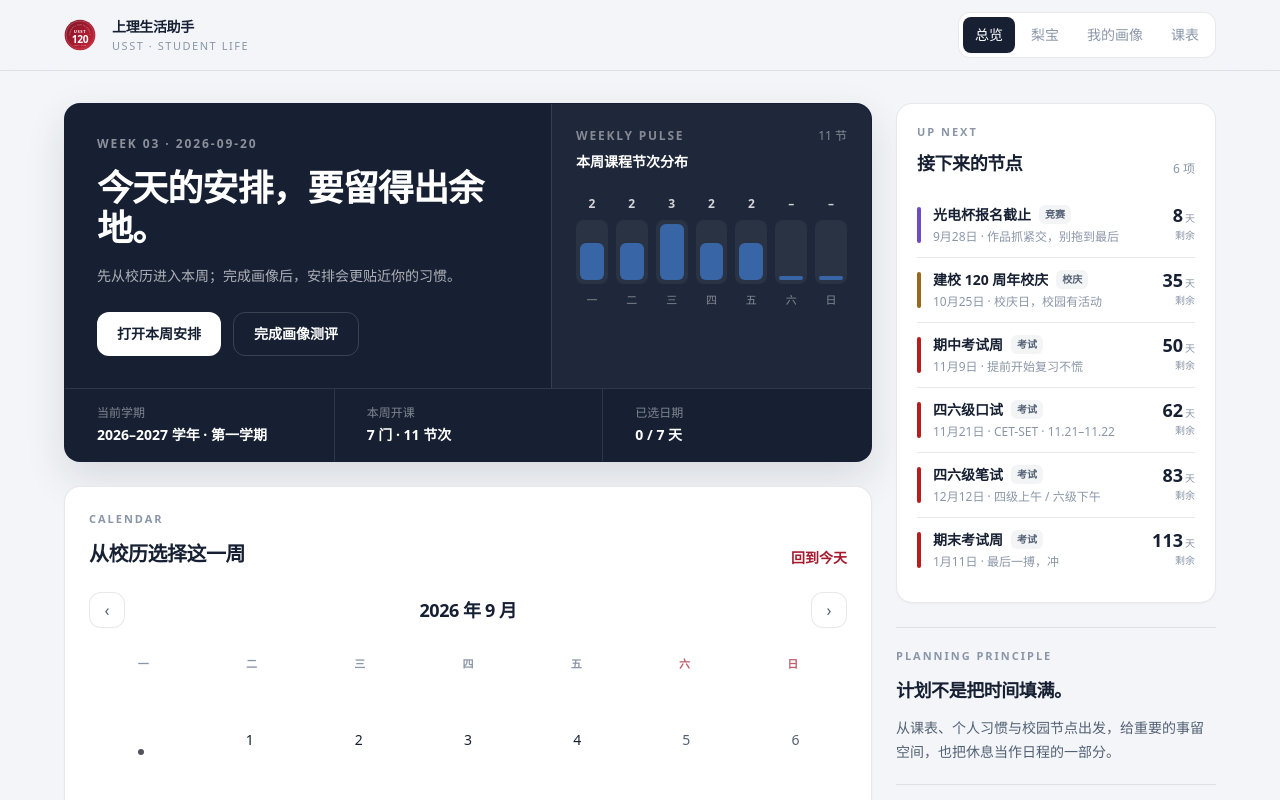
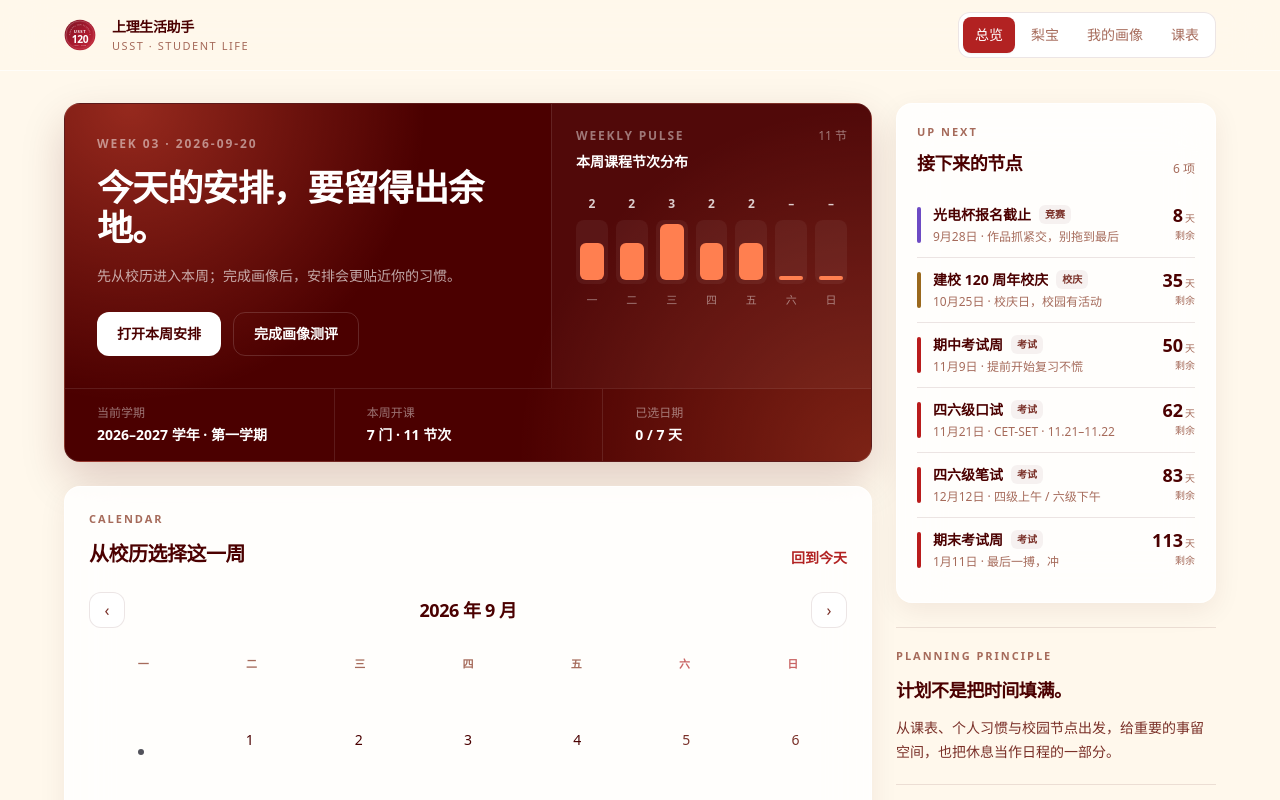
Before and after one commit to c1632195650-arch/usst-lightpath-planner, a React (Vite) app: page / in a window 1280 px wide. Both pictures are taken after a click on the button "先浏览应用". Shown: the top 800 px of the page. Built offline with nearby package versions, Linux system fonts and the light colour scheme; no server answers.

Commit message:
fix(ui): unify warm theme and page flows

```diff
--- a/package.json
+++ b/package.json
@@ -8,6 +8,7 @@
     "dev": "vite",
     "build": "tsc --noEmit && vite build",
     "preview": "vite preview --port 4173",
+    "test:ui": "node --test scripts/ui-contracts.test.mjs",
     "typecheck": "tsc --noEmit"
   },
   "dependencies": {
--- a/src/App.tsx
+++ b/src/App.tsx
@@ -173,11 +173,13 @@ export default function App() {
   ));
   /** 留出最小柱高，让没有课程的日期仍保有可辨认的时间刻度。 */
   const peakDailySlots = Math.max(1, ...dailySlotCounts);
+  /** 梨宝对话固定在视口内，只让消息列表承担滚动。 */
+  const isLbaoTab = mainTab === 'libao';
 
   return (
-    <div className="min-h-screen bg-paper">
-      {/* The utility header keeps navigation concise so the planning content remains the visual focus. */}
-      <header className="sticky top-0 z-20 border-b border-ink/10 bg-paper/85 backdrop-blur-xl">
+    <div className={`flex flex-col bg-paper ${isLbaoTab ? 'h-dvh overflow-hidden' : 'min-h-screen'}`}>
+      {/* 紧凑导航把主要空间留给日程与对话内容。 */}
+      <header className="sticky top-0 z-20 shrink-0 border-b border-white/70 bg-paper/80 backdrop-blur-xl">
         <div className="page-shell flex flex-wrap items-center gap-x-4 gap-y-3 px-4 py-3 sm:flex-nowrap sm:px-6">
           <Logo120 size={32} />
           <div className="min-w-0 flex-1 leading-tight">
@@ -200,7 +202,7 @@ export default function App() {
         </div>
       </header>
 
-      <main className="page-shell px-4 py-6 sm:px-6 sm:py-8">
+      <main className={`page-shell flex-1 px-4 sm:px-6 ${isLbaoTab ? 'flex min-h-0 flex-col py-4' : 'py-6 sm:py-8'}`}>
         {mainTab === 'import' ? (
           <ImportTester onApply={(s) => patchState({ schedule: s })} />
         ) : mainTab === 'libao' ? (
@@ -242,7 +244,7 @@ export default function App() {
         ) : (
           <div className="grid gap-6 lg:grid-cols-[minmax(0,1fr)_320px] lg:items-start">
             <div className="flex flex-col gap-6">
-              <section className="overflow-hidden rounded-2xl border border-ink/10 bg-ink text-white shadow-[0_16px_40px_rgba(23,32,51,0.12)]">
+              <section className="hero-surface overflow-hidden rounded-2xl border border-white/10 text-white shadow-[0_18px_44px_rgba(75,0,0,0.18)]">
                 <div className="grid lg:grid-cols-[minmax(0,1fr)_320px]">
                   <div className="flex flex-col justify-between gap-6 px-5 py-7 sm:px-8 sm:py-8">
                     <div>
@@ -303,7 +305,7 @@ export default function App() {
                 </div>
               </section>
 
-              <section className="rounded-2xl border border-ink/10 bg-white p-5 shadow-sm sm:p-6">
+              <section className="panel p-5 sm:p-6">
                 <div className="mb-6 flex items-end justify-between gap-4">
                   <div>
                     <p className="section-label">CALENDAR</p>
@@ -331,9 +333,11 @@ export default function App() {
         )}
       </main>
 
-      <footer className="page-shell px-4 pb-8 pt-2 text-center text-[11px] font-medium tracking-[0.12em] text-ink-faint sm:px-6">
-        UNIVERSITY OF SHANGHAI FOR SCIENCE AND TECHNOLOGY · 1906–2026
-      </footer>
+      {!isLbaoTab && (
+        <footer className="page-shell px-4 pb-8 pt-2 text-center text-[11px] font-medium tracking-[0.12em] text-ink-faint sm:px-6">
+          UNIVERSITY OF SHANGHAI FOR SCIENCE AND TECHNOLOGY · 1906–2026
+        </footer>
+      )}
     </div>
   );
 }
--- a/src/components/ui/Slider.tsx
+++ b/src/components/ui/Slider.tsx
@@ -42,7 +42,7 @@ export function Slider({
         onChange={(e) => onChange(Number(e.target.value))}
         className="h-1.5 w-full cursor-pointer appearance-none rounded-full accent-brand"
         style={{
-          background: `linear-gradient(to right, #a6192e 0%, #a6192e ${pct}%, #e4e4e7 ${pct}%, #e4e4e7 100%)`,
+          background: `linear-gradient(to right, #b22222 0%, #b22222 ${pct}%, #ffdead ${pct}%, #ffdead 100%)`,
         }}
       />
       {hint && <p className="mt-2 text-xs leading-5 text-ink-faint">{hint}</p>}
--- a/src/data/usst.ts
+++ b/src/data/usst.ts
@@ -5,7 +5,7 @@ import type { CalEvent, Course, LifeMode, Schedule } from '@/types';
  * ========================================================== */
 
 export const LIFE_MODES: LifeMode[] = [
-  { id: 'balance', name: '平衡模式', emoji: '⚖️', color: '#a6192e', tagline: '学习休息两不误', desc: '默认节奏：白天上课，午后学习，晚上留白，劳逸结合。' },
+  { id: 'balance', name: '平衡模式', emoji: '⚖️', color: '#b22222', tagline: '学习休息两不误', desc: '默认节奏：白天上课，午后学习，晚上留白，劳逸结合。' },
   { id: 'slack', name: '摸鱼模式', emoji: '🐟', color: '#4f83cc', tagline: '今天不想努力', desc: '降低任务密度，多安排休息与娱乐，见缝插针放松，拒绝内卷。' },
   { id: 'grind', name: '猛攻模式', emoji: '🚀', color: '#b45309', tagline: '火力全开冲刺', desc: '空闲时间全部排满学习与复习，适合考试周或赶 ddl。' },
   { id: 'food', name: '吃饭模式', emoji: '🍜', color: '#c2410c', tagline: '好好吃饭是大事', desc: '每天规划探店 / 食堂路线，兼顾营养与新鲜感。' },
--- a/src/features/persona/PersonaFlow.tsx
+++ b/src/features/persona/PersonaFlow.tsx
@@ -1,4 +1,4 @@
-import { useEffect, useMemo, useRef, useState } from 'react';
+import { useMemo, useState } from 'react';
 import type { AnswerEntry, AnswerMap } from '@/types';
 import { PERSONA_ITEMS, SECTION_META } from '@/data/personaBank';
 import { isAnswered } from '@/lib/persona';
@@ -30,7 +30,6 @@ export function PersonaFlow({ answers, onAnswer, onComplete, onExit }: Props) {
     const saved = answers.B05;
     return Array.isArray(saved) ? (saved as string[]) : [];
   });
-  const advanceTimer = useRef<number | null>(null);
 
   const item = items[idx];
   const isLast = idx === items.length - 1;
@@ -50,18 +49,14 @@ export function PersonaFlow({ answers, onAnswer, onComplete, onExit }: Props) {
   const answeredTotal = sections.reduce((sum, entry) => sum + entry.complete, 0);
   const progress = Math.round((answeredTotal / total) * 100);
 
-  /** 为自动前进留出可感知的“已选中”反馈，而不是立即切走内容。 */
-  useEffect(() => {
-    if (item.type !== 'SORT' && answered && !isLast) {
-      advanceTimer.current = window.setTimeout(() => setIdx((current) => current + 1), 420);
-    }
-    return () => {
-      if (advanceTimer.current) clearTimeout(advanceTimer.current);
-    };
-  }, [answered, item.type, idx, isLast]);
-
   /** 记录当前题答案；外层负责把答卷持久化到本地。 */
   const answer = (value: AnswerEntry) => onAnswer(item.id, value);
+
+  /** 所有题都由明确操作进入下一步，旧答案不会在页面打开时触发跳题。 */
+  const goNext = () => {
+    if (isLast) onComplete();
+    else setIdx((current) => current + 1);
+  };
 
   /** 依次记录排序题的选择，已选项目保持顺序以明确其优先级。 */
   const handleSortTap = (key: string) => {
@@ -131,7 +126,7 @@ export function PersonaFlow({ answers, onAnswer, onComplete, onExit }: Props) {
         </aside>
 
         <section className="min-w-0">
-          <div className="overflow-hidden rounded-2xl border border-ink/10 bg-ink text-white shadow-[0_16px_40px_rgba(23,32,51,0.12)]">
+          <div className="hero-surface overflow-hidden rounded-2xl border border-white/10 text-white shadow-[0_18px_44px_rgba(75,0,0,0.18)]">
             <div className="border-b border-white/10 px-5 py-4 sm:px-8 sm:py-5">
               <div className="flex items-center justify-between gap-4">
                 <p className="text-sm font-semibold text-white">{SECTION_LABELS[item.section]}</p>
@@ -239,7 +234,7 @@ export function PersonaFlow({ answers, onAnswer, onComplete, onExit }: Props) {
                   </button>
                   <div className="flex-1" />
                   <button
-                    onClick={() => { if (isLast) onComplete(); else setIdx((current) => current + 1); }}
+                    onClick={goNext}
                     disabled={!sortDone}
                     className="min-h-10 rounded-xl bg-white px-5 py-2 text-sm font-semibold text-ink transition-colors hover:bg-brand-light disabled:cursor-not-allowed disabled:opacity-40"
                   >
@@ -248,7 +243,7 @@ export function PersonaFlow({ answers, onAnswer, onComplete, onExit }: Props) {
                 </>
               ) : (
                 <>
-                  <button onClick={() => answer('' as AnswerEntry)} className="min-h-10 px-2 text-sm font-medium text-white/60 transition-colors hover:text-white">
+                  <button onClick={goNext} className="min-h-10 px-2 text-sm font-medium text-white/60 transition-colors hover:text-white">
                     暂时跳过
                   </button>
                   <div className="flex-1" />
@@ -257,11 +252,9 @@ export function PersonaFlow({ answers, onAnswer, onComplete, onExit }: Props) {
                       上一题
                     </button>
                   )}
-                  {isLast && answered && (
-                    <button onClick={onComplete} className="min-h-10 rounded-xl bg-white px-5 py-2 text-sm font-semibold text-ink transition-colors hover:bg-brand-light">
-                      生成我的画像
-                    </button>
-                  )}
+                  <button onClick={goNext} disabled={!answered} className="min-h-10 rounded-xl bg-white px-5 py-2 text-sm font-semibold text-ink transition-colors hover:bg-brand-light disabled:cursor-not-allowed disabled:opacity-40">
+                    {isLast ? '生成我的画像' : '下一题'}
+                  </button>
                 </>
               )}
             </footer>
--- a/src/features/persona/PersonaResult.tsx
+++ b/src/features/persona/PersonaResult.tsx
@@ -24,7 +24,7 @@ export function PersonaResult({ profile, onEnter, onRetake }: Props) {
   return (
     <div className="min-h-full">
       <div className="page-shell px-4 py-6 sm:px-6 sm:py-8">
-        <section className="overflow-hidden rounded-2xl border border-ink/10 bg-ink text-white shadow-[0_16px_40px_rgba(23,32,51,0.12)]">
+        <section className="hero-surface overflow-hidden rounded-2xl border border-white/10 text-white shadow-[0_18px_44px_rgba(75,0,0,0.18)]">
           <div className="grid gap-8 px-5 py-8 sm:px-8 lg:grid-cols-[minmax(0,1fr)_300px] lg:gap-12 lg:px-10 lg:py-10">
             <div>
               <p className="text-xs font-semibold uppercase tracking-[0.18em] text-white/45">YOUR PLANNING PROFILE</p>
--- a/src/index.css
+++ b/src/index.css
@@ -4,8 +4,8 @@
 
 @layer base {
   :root {
-    color: #172033;
-    background: #f3f5f8;
+    color: #4b0000;
+    background: #fff8ec;
     font-family: "PingFang SC", "Microsoft YaHei", system-ui, sans-serif;
   }
 
@@ -16,7 +16,7 @@
   body {
     @apply min-h-screen bg-paper text-ink antialiased;
     overflow-x: hidden;
-    background-image: radial-gradient(circle at 85% -12%, rgba(56, 101, 166, 0.08), transparent 32rem);
+    background-image: radial-gradient(circle at 82% -12%, rgba(255, 179, 71, 0.2), transparent 34rem);
   }
 
   button,
@@ -46,7 +46,7 @@
 }
 
 @layer components {
-  /* The wider shell keeps planning views readable without compromising mobile density. */
+  /* 统一内容宽度，在桌面端保留信息密度，在移动端自然铺满。 */
   .page-shell {
     @apply mx-auto w-full max-w-[1200px];
   }
@@ -60,15 +60,23 @@
   }
 
   .panel {
-    @apply rounded-2xl border border-ink/10 bg-white shadow-[0_1px_2px_rgba(23,32,51,0.03)];
+    @apply rounded-2xl border border-white/80 bg-white/85 shadow-[0_8px_28px_rgba(75,0,0,0.07)] backdrop-blur-xl;
+  }
+
+  /* 暖色重点面只用于关键区域，让整页保持轻盈而不回到红黑对撞。 */
+  .hero-surface {
+    @apply bg-ink;
+    background-image:
+      radial-gradient(circle at 8% 0%, rgba(255, 99, 71, 0.42), transparent 36%),
+      radial-gradient(circle at 100% 100%, rgba(255, 127, 80, 0.28), transparent 40%);
   }
 
   .button-primary {
-    @apply inline-flex items-center justify-center rounded-xl bg-brand px-4 py-3 text-sm font-semibold text-white shadow-sm transition-colors duration-200 ease-out hover:bg-brand-dark active:scale-[0.99] disabled:pointer-events-none disabled:opacity-40;
+    @apply inline-flex items-center justify-center rounded-xl bg-brand px-4 py-3 text-sm font-semibold text-white shadow-[0_6px_16px_rgba(178,34,34,0.2)] transition-colors duration-200 ease-out hover:bg-brand-dark active:scale-[0.99] disabled:pointer-events-none disabled:opacity-40;
   }
 
   .button-secondary {
-    @apply inline-flex items-center justify-center rounded-xl border border-ink/10 bg-white px-4 py-3 text-sm font-medium text-ink-soft transition-colors duration-200 ease-out hover:border-brand/20 hover:bg-brand-light/40 hover:text-ink active:scale-[0.99];
+    @apply inline-flex items-center justify-center rounded-xl border border-white/80 bg-white/75 px-4 py-3 text-sm font-medium text-ink-soft backdrop-blur-xl transition-colors duration-200 ease-out hover:border-brand/20 hover:bg-brand-light/60 hover:text-ink active:scale-[0.99];
   }
 
   .icon-button {
@@ -80,7 +88,7 @@
   }
 
   .nav-item-active {
-    @apply bg-ink text-white shadow-sm hover:bg-ink hover:text-white;
+    @apply bg-brand text-white shadow-sm hover:bg-brand-dark hover:text-white;
   }
 }
 
--- a/tailwind.config.js
+++ b/tailwind.config.js
@@ -4,11 +4,11 @@ export default {
   theme: {
     extend: {
       colors: {
-        // Planning uses a cool paper canvas; USST red remains a deliberate action and selection signal.
-        ink: { DEFAULT: '#172033', soft: '#536174', faint: '#8a96a8' },
-        paper: { DEFAULT: '#f3f5f8', card: '#ffffff', line: '#dfe5ee' },
-        brand: { DEFAULT: '#a6192e', dark: '#7f1020', bright: '#c83a50', light: '#fbedf0' },
-        sky: { DEFAULT: '#3865a6', light: '#edf4ff' },
+        // 奶油底色承接大面积内容，珊瑚与深红只用于操作、选中和重点信息。
+        ink: { DEFAULT: '#4b0000', soft: '#7a3028', faint: '#a66b5b' },
+        paper: { DEFAULT: '#fff8ec', card: '#ffffff', line: '#ffdead' },
+        brand: { DEFAULT: '#b22222', dark: '#8b0000', bright: '#ff6347', light: '#ffe4b5' },
+        sky: { DEFAULT: '#ff7f50', light: '#fff0dc' },
         ok: { DEFAULT: '#15803d', light: '#edfdf3' },
         warn: { DEFAULT: '#b45309', light: '#fff7ed' },
         danger: { DEFAULT: '#b91c1c', light: '#fef2f2' },
```
Also changed, not shown: src/components/Radar.tsx (+6 -6 lines), src/features/libao/LbaoChat.tsx (+7 -7 lines), src/features/week/WeekView.tsx (+5 -5 lines), src/features/welcome/Welcome.tsx (+5 -6 lines), 1 other file (tests, documents, lock files or other folders).
